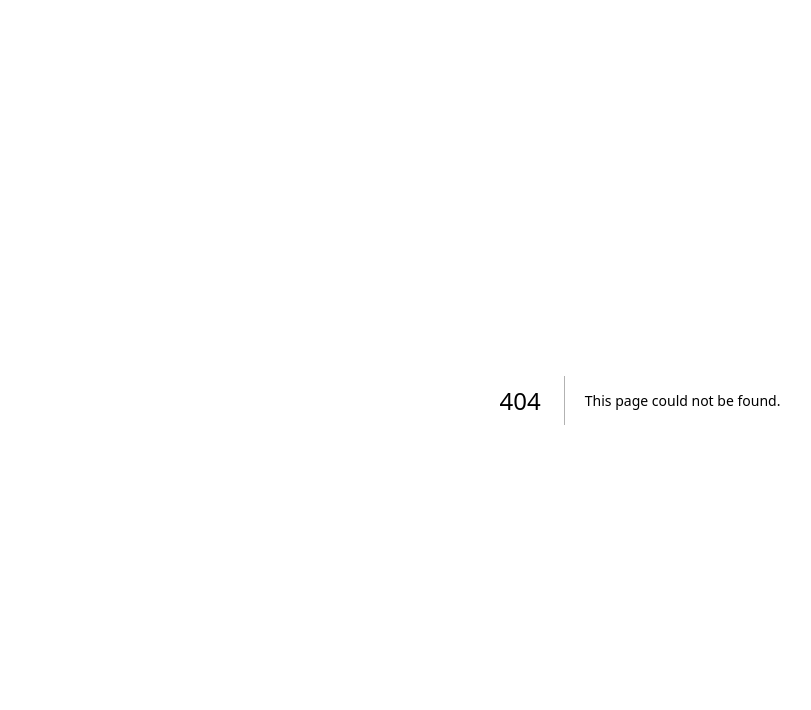
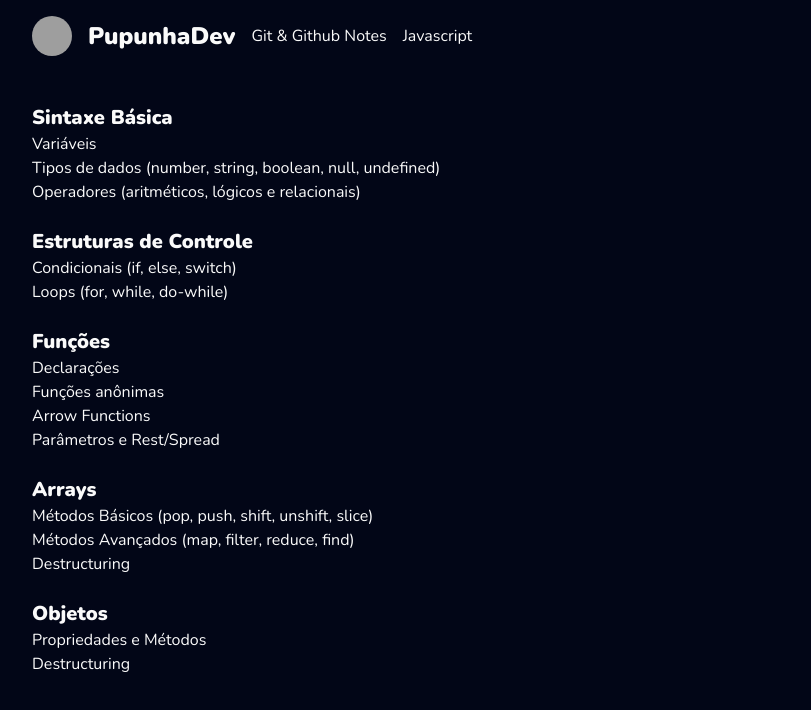
Before and after one commit to pupunha-dev/portfolio, a Next.js app: page /jsnotes in a window 1280 px wide. Before the commit this address had no page. Shown: the top 710 px of the page, without its empty margins (0-811 px from the left). Built offline with nearby package versions, Linux system fonts and the light colour scheme; grey boxes are pictures that could not be loaded.

Commit message:
jsnotes page created. some style applyed.

```diff
--- a/app/(pages)/git-github/page.tsx
+++ b/app/(pages)/gitnotes/page.tsx
@@ -1,10 +1,10 @@
 
 import Link from "next/link";
 
-export default function GitGithub (){
+export default function GitGithub() {
 
-    return(
-        <div>
+    return (
+        <div className="text-[#fafafa]">
             <h1>Git e Github - Basics</h1>
 
             <ul>
--- /dev/null
+++ b/app/(pages)/jsnotes/page.tsx
@@ -0,0 +1,40 @@
+export default function JsNotes() {
+  return (
+    <div className="flex flex-col text-[#fafafa] p-8 space-y-6">
+
+      <ul>
+        <li className="font-black text-xl">Sintaxe Básica</li>
+        <li>Variáveis</li>
+        <li>Tipos de dados (number, string, boolean, null, undefined)</li>
+        <li>Operadores (aritméticos, lógicos e relacionais)</li>
+      </ul>
+
+      <ul>
+        <li className="font-black text-xl">Estruturas de Controle</li>
+        <li>Condicionais (if, else, switch)</li>
+        <li>Loops (for, while, do-while)</li>
+      </ul>
+
+      <ul>
+        <li className="font-black text-xl">Funções</li>
+        <li>Declarações</li>
+        <li>Funções anônimas</li>
+        <li>Arrow Functions</li>
+        <li>Parâmetros e Rest/Spread</li>
+      </ul>
+
+      <ul>
+        <li className="font-black text-xl">Arrays</li>
+        <li>Métodos Básicos (pop, push, shift, unshift, slice)</li>
+        <li>Métodos Avançados (map, filter, reduce, find)</li>
+        <li>Destructuring</li>
+      </ul>
+
+      <ul>
+        <li className="font-black text-xl">Objetos</li>
+        <li>Propriedades e Métodos</li>
+        <li>Destructuring</li>
+      </ul>
+    </div>
+  )
+}
--- a/app/layout.tsx
+++ b/app/layout.tsx
@@ -1,6 +1,7 @@
 import type { Metadata } from "next";
 import { Nunito } from "next/font/google";
 import "./globals.css";
+import { Header } from "@/components/Header";
 
 const font = Nunito({ subsets: ["latin"] });
 
@@ -16,7 +17,10 @@ export default function RootLayout({
 }>) {
   return (
     <html lang="en">
-      <body className={font.className}>{children}</body>
+      <body className={`${font.className} bg-slate-950`}>
+        <Header />
+        {children}
+      </body>
     </html>
   );
 }
--- a/app/page.tsx
+++ b/app/page.tsx
@@ -1,16 +1,8 @@
-import { Avatar, AvatarFallback, AvatarImage } from "@/components/ui/avatar";
-import Link from "next/link";
 
 export default function Home() {
   return (
-    <main className="flex flex-col p-2 bg-slate-950 text-white min-h-screen">
-      <Avatar>
-        <AvatarImage src="https://avatars.githubusercontent.com/u/172621246?v=4" />
-        <AvatarFallback>CN</AvatarFallback>
-      </Avatar>
+    <main className="flex flex-col p-2 text-white min-h-screen">
 
-      <Link href="/git-github">Git & Github Notes</Link>
-      <Link href="/git-github">Javascript</Link>
     </main>
   );
 }
--- /dev/null
+++ b/components/Header.tsx
@@ -0,0 +1,21 @@
+import Link from "next/link";
+
+import { Avatar, AvatarFallback, AvatarImage } from "@/components/ui/avatar";
+
+export const Header = () => {
+  return (
+    <header className="text-[#fafafa] flex space-x-4 pl-8 py-4">
+      <div className="flex items-center space-x-4">
+        <Avatar>
+          <AvatarImage src="https://avatars.githubusercontent.com/u/172621246?v=4" />
+          <AvatarFallback>Pupunha Dev</AvatarFallback>
+        </Avatar>
+        <h1 className="text-2xl font-black">PupunhaDev</h1>
+      </div>
+      <div className="flex items-center space-x-4">
+        <Link href="/gitnotes" className="hover:text-purple-400 transition duration-100 ease-in">Git & Github Notes</Link>
+        <Link href="/jsnotes" className="hover:text-yellow-400 transition duration-100 ease-in">Javascript</Link>
+      </div>
+    </header>
+  )
+}
```
Also changed, not shown: app/(pages)/gitnotes/details/page.tsx (renamed from app/(pages)/git-github/details/page.tsx).
